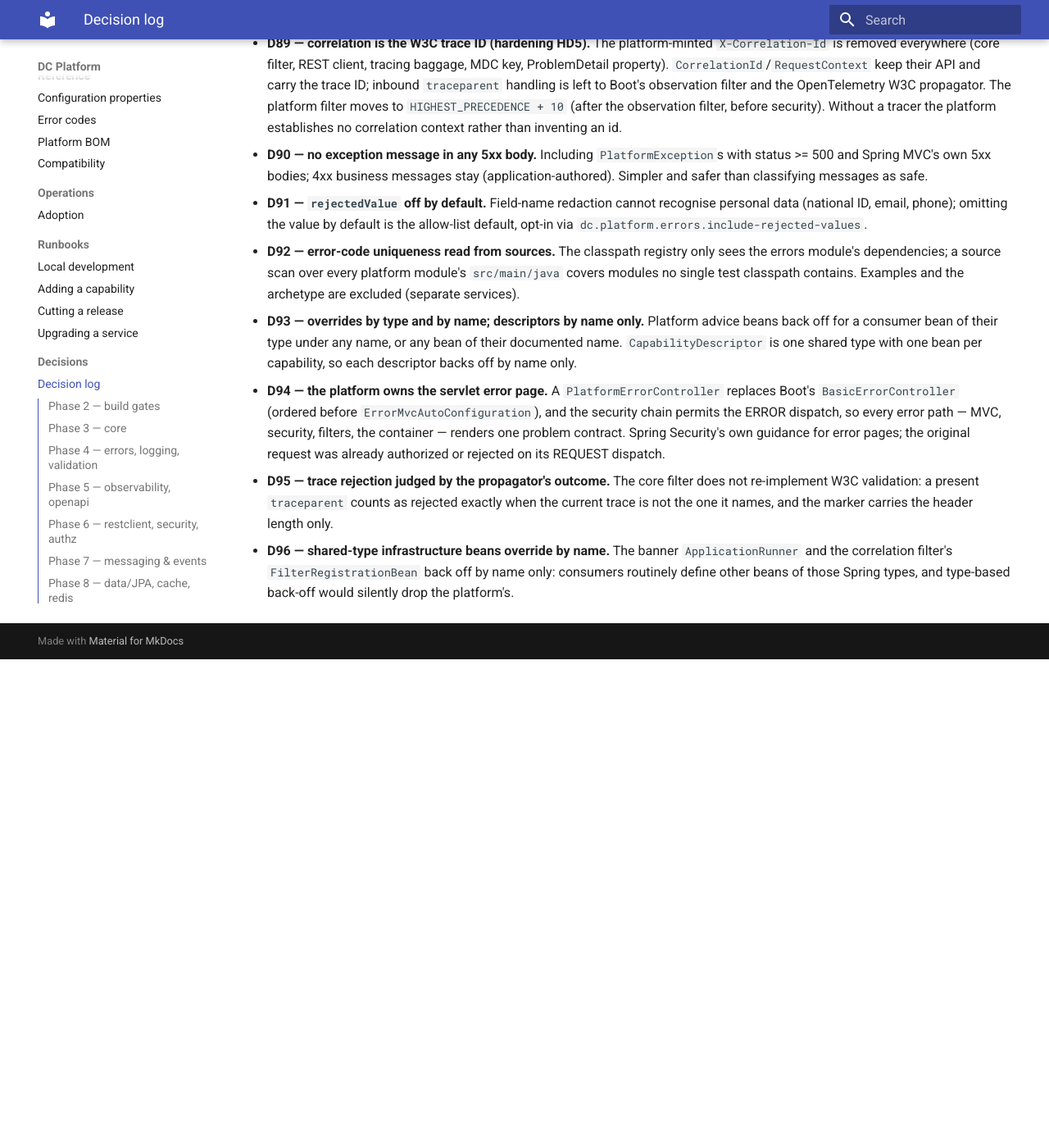
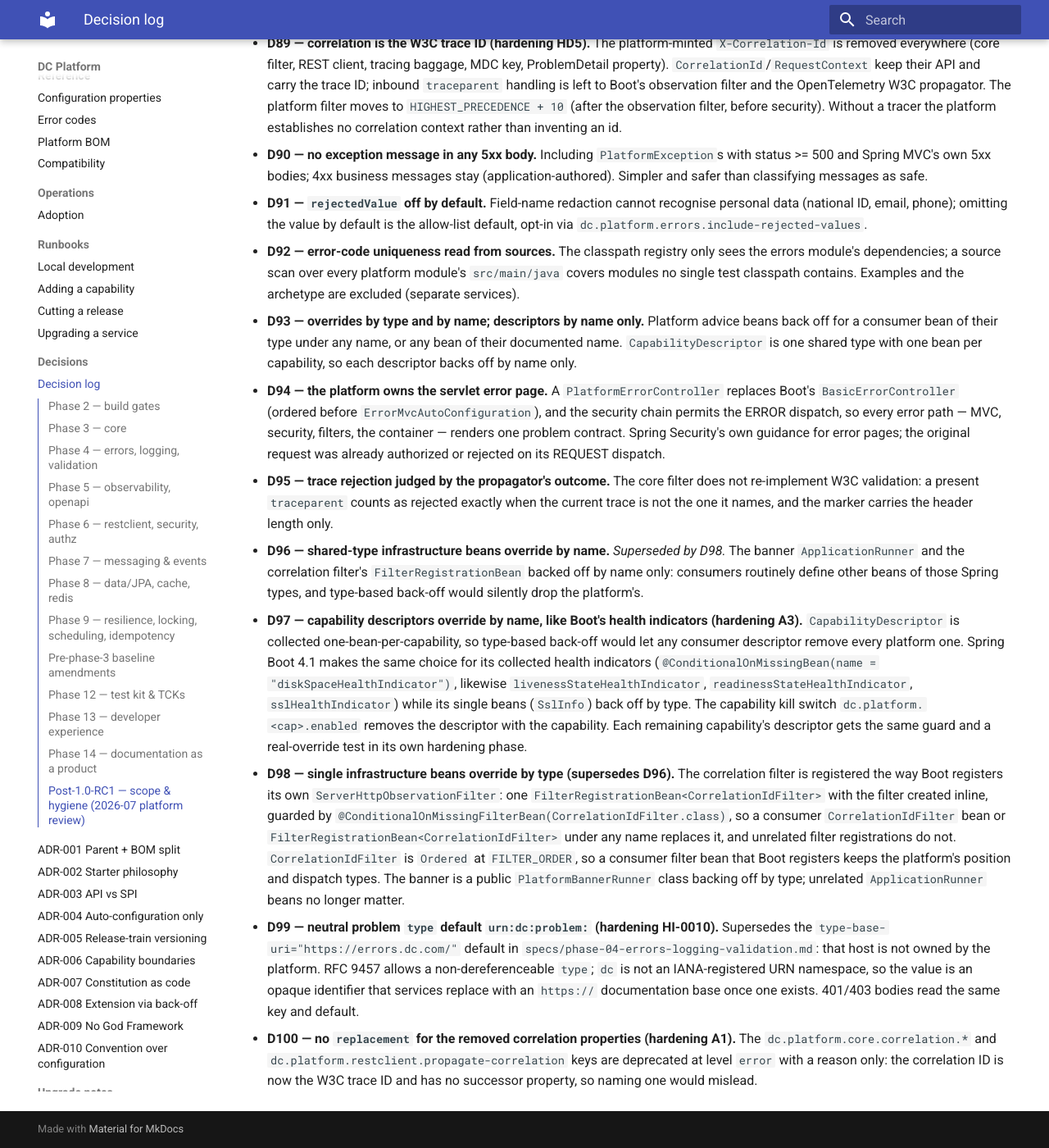
Before and after one commit to muhammadallee/dc-platform, an MkDocs documentation site: the page built from docs/decisions/decision-log.md, in a window 1280 px wide and 1400 px high, scrolled down 13718 px. Shown: the whole window at 82% size. Built offline with MkDocs 1.6.1 and Material for MkDocs 9.7.7, drawn with Linux system fonts in a browser that asks for light colours; before the commit the page ends 14522 px from its top, so only the background shows below that.

Commit message:
docs: decisions D97-D100 and changelog for type-based overrides and URN default [hardening phase-01]
D97 descriptors by name (Boot health-indicator precedent), D98 single beans by type
(supersedes D96), D99 urn:dc:problem: default, D100 no replacement metadata for the
removed correlation properties (owner accepted amendment A1).

Co-Authored-By: Claude Opus 5.5 <noreply@anthropic.com>

```diff
--- a/docs/decisions/decision-log.md
+++ b/docs/decisions/decision-log.md
@@ -632,6 +632,32 @@ One line of context per decision; details live in the commit bodies referenced.
 - **D95 — trace rejection judged by the propagator's outcome.** The core filter does not re-implement
   W3C validation: a present `traceparent` counts as rejected exactly when the current trace is not the
   one it names, and the marker carries the header length only.
-- **D96 — shared-type infrastructure beans override by name.** The banner `ApplicationRunner` and the
-  correlation filter's `FilterRegistrationBean` back off by name only: consumers routinely define other
-  beans of those Spring types, and type-based back-off would silently drop the platform's.
+- **D96 — shared-type infrastructure beans override by name.** *Superseded by D98.* The banner
+  `ApplicationRunner` and the correlation filter's `FilterRegistrationBean` backed off by name only:
+  consumers routinely define other beans of those Spring types, and type-based back-off would silently
+  drop the platform's.
+- **D97 — capability descriptors override by name, like Boot's health indicators (hardening A3).**
+  `CapabilityDescriptor` is collected one-bean-per-capability, so type-based back-off would let any
+  consumer descriptor remove every platform one. Spring Boot 4.1 makes the same choice for its collected
+  health indicators (`@ConditionalOnMissingBean(name = "diskSpaceHealthIndicator")`, likewise
+  `livenessStateHealthIndicator`, `readinessStateHealthIndicator`, `sslHealthIndicator`) while its
+  single beans (`SslInfo`) back off by type. The capability kill switch `dc.platform.<cap>.enabled`
+  removes the descriptor with the capability. Each remaining capability's descriptor gets the same
+  guard and a real-override test in its own hardening phase.
+- **D98 — single infrastructure beans override by type (supersedes D96).** The correlation filter is
+  registered the way Boot registers its own `ServerHttpObservationFilter`: one
+  `FilterRegistrationBean<CorrelationIdFilter>` with the filter created inline, guarded by
+  `@ConditionalOnMissingFilterBean(CorrelationIdFilter.class)`, so a consumer `CorrelationIdFilter` bean
+  or `FilterRegistrationBean<CorrelationIdFilter>` under any name replaces it, and unrelated filter
+  registrations do not. `CorrelationIdFilter` is `Ordered` at `FILTER_ORDER`, so a consumer filter bean
+  that Boot registers keeps the platform's position and dispatch types. The banner is a public
+  `PlatformBannerRunner` class backing off by type; unrelated `ApplicationRunner` beans no longer matter.
+- **D99 — neutral problem `type` default `urn:dc:problem:` (hardening HI-0010).** Supersedes the
+  `type-base-uri="https://errors.dc.com/"` default in `specs/phase-04-errors-logging-validation.md`: that
+  host is not owned by the platform. RFC 9457 allows a non-dereferenceable `type`; `dc` is not an
+  IANA-registered URN namespace, so the value is an opaque identifier that services replace with an
+  `https://` documentation base once one exists. 401/403 bodies read the same key and default.
+- **D100 — no `replacement` for the removed correlation properties (hardening A1).** The
+  `dc.platform.core.correlation.*` and `dc.platform.restclient.propagate-correlation` keys are
+  deprecated at level `error` with a reason only: the correlation ID is now the W3C trace ID and has no
+  successor property, so naming one would mislead.
```
Also changed, not shown: CHANGELOG.md (+10 -0 lines).
